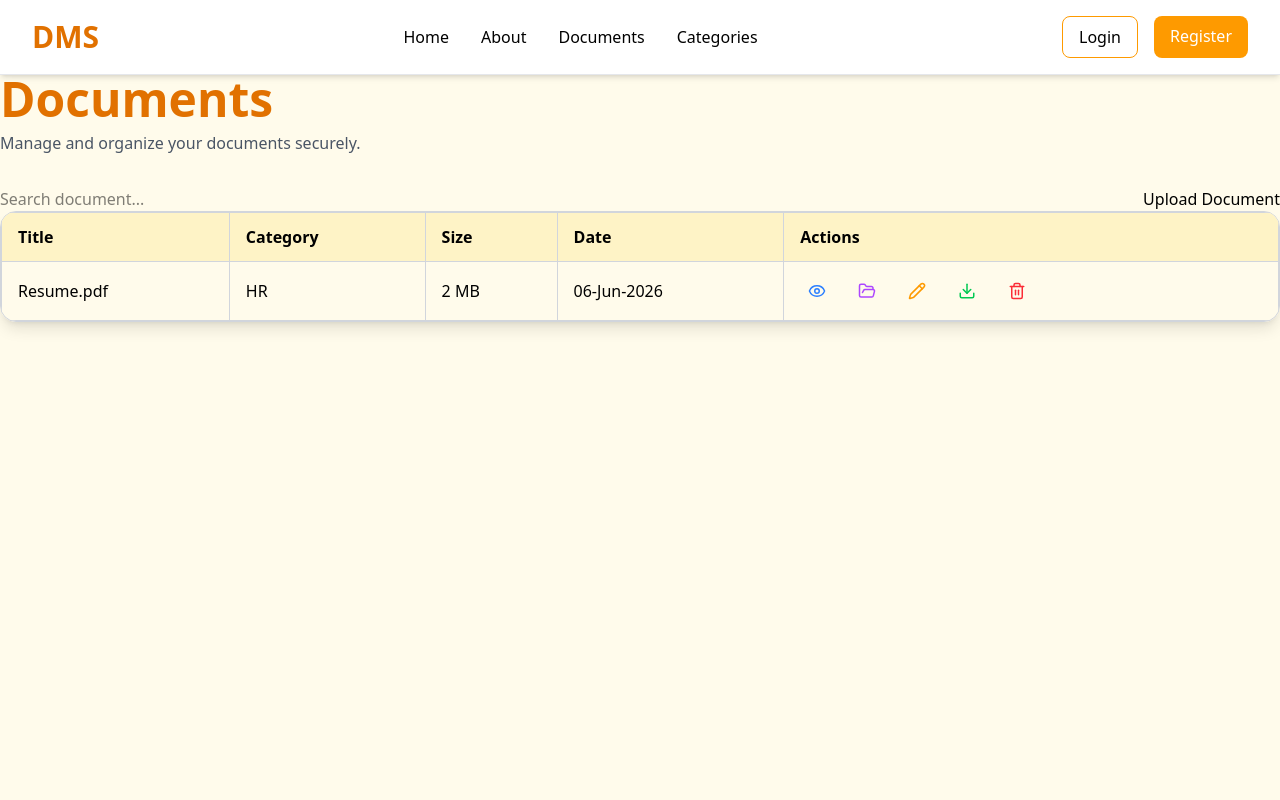
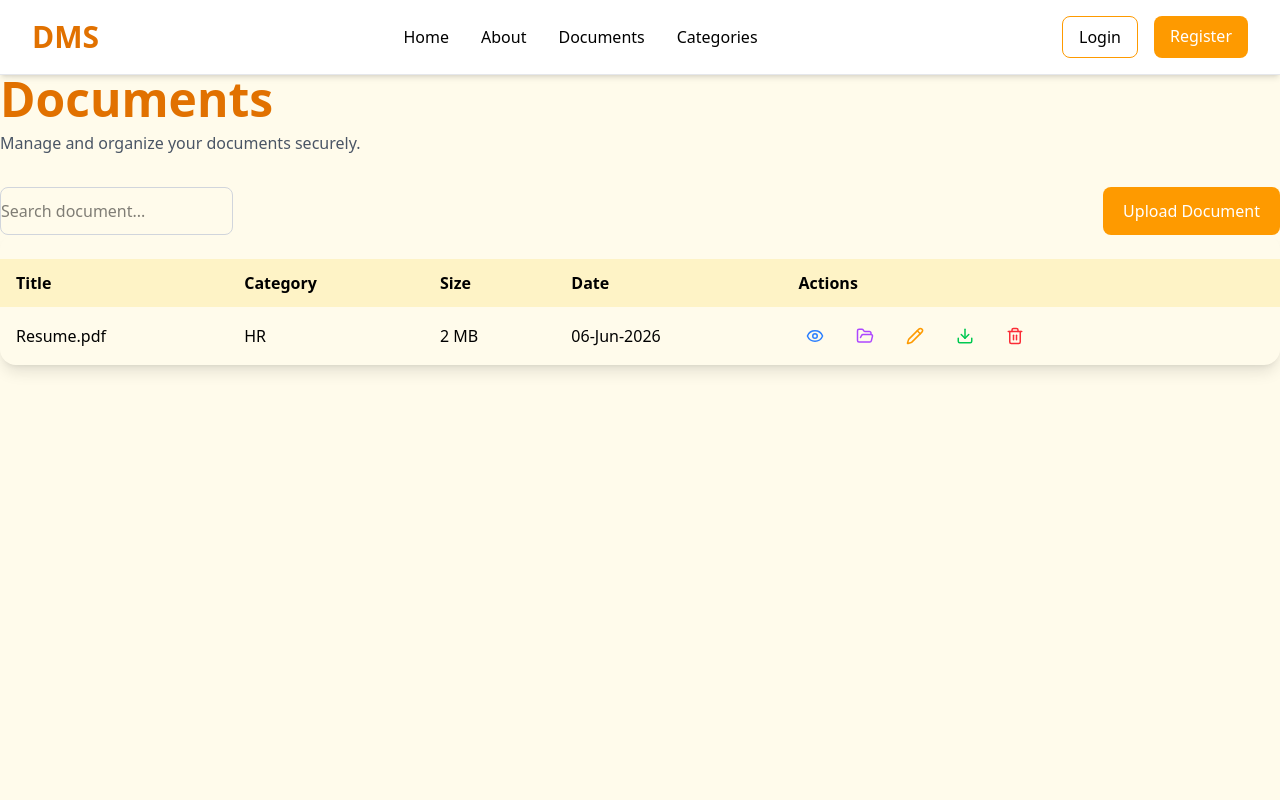
Before and after one commit to Lakshit-Poojari/Document-Management-System, a Next.js app: page /document in a window 1280 px wide. Shown: the top 800 px of the page. Built offline with nearby package versions, Linux system fonts and the light colour scheme; no server answers.

Commit message:
small bug fixes

```diff
--- a/app/(auth)/login/page.tsx
+++ b/app/(auth)/login/page.tsx
@@ -35,6 +35,7 @@ export default function Login () {
 
                 router.push("/document");
                 router.refresh();
+                window.location.href = "/document";
             } else {
             setmessage(data.message || "Invalid email or password");
             }
--- a/app/(dashboard)/categories/page.tsx
+++ b/app/(dashboard)/categories/page.tsx
@@ -15,7 +15,9 @@ export default function Categories() {
             <p className="text-gray-600 mt-2">Organize and manage document categories.</p>
           </div>
 
-          <Link href={"/categories/create"}><button className="px-5 py-3 bg-amber-500 text-white rounded-lg hover:bg-amber-600 transition">
+          <Link href={"/categories/create"}>
+          <button className="px-5 py-3 bg-amber-500 text-white rounded-lg hover:bg-amber-600 transition">
+
             Add Category
           </button></Link>
 
@@ -57,12 +59,12 @@ export default function Categories() {
                   <div className="flex gap-4">
 
                     <Link href={"/categories/1/edit"}>
-                      <button className="text-yellow-500 hover:text-yellow-700">
+                      <button className="text-amber-500 p-2 rounded-lg hover:bg-amber-100 hover:text-amber-700">
                         <Pencil size={18} />
                       </button>
                     </Link>
 
-                    <button className="text-red-500 hover:text-red-700">
+                    <button className="text-red-500 p-2 rounded-lg hover:bg-red-100 hover:text-red-700">
                       <Trash2 size={18} />
                     </button>
 
--- a/app/(dashboard)/document/page.tsx
+++ b/app/(dashboard)/document/page.tsx
@@ -14,49 +14,48 @@ export default function Document() {
         <div className="max-w-7xl mx-auto">
 
             <h1 className="text-5xl font-bold text-amber-600">
-            Documents
+                Documents
             </h1>
 
             <p className="text-gray-600  mt-2">
-            Manage and organize your documents securely.
+                Manage and organize your documents securely.
             </p>
 
             <div className="flex justify-between mt-8">
 
-            <input
-                type="text"
-                placeholder="Search document..."
-            />
+            <input  type="text" placeholder="Search document..." className="border border-gray-300 rounded-lg"/>
 
-            <Link href={"/document/create"}><button>
-                Upload Document
-            </button></Link>
+            <Link href={"/document/create"}>
+                <button className="px-5 py-3 bg-amber-500 text-white rounded-lg hover:bg-amber-600 transition">
+                    Upload Document
+                </button>
+            </Link>
 
             </div>
 
-            <div className="overflow-hidden rounded-2xl border border-gray-300 shadow-lg">
+            <div className="overflow-hidden rounded-2xl  border-gray-300 shadow-lg pt-6">
 
                 <table className="w-full">
 
                     <thead className="bg-amber-100">
                         <tr>
-                            <th className="px-4 py-3 border border-gray-300 text-left">Title</th>
-                            <th className="px-4 py-3 border border-gray-300 text-left">Category</th>
-                            <th className="px-4 py-3 border border-gray-300 text-left">Size</th>
-                            <th className="px-4 py-3 border border-gray-300 text-left">Date</th>
-                            <th className="px-4 py-3 border border-gray-300 text-left">Actions</th>
+                            <th className="px-4 py-3  border-gray-300 text-left">Title</th>
+                            <th className="px-4 py-3  border-gray-300 text-left">Category</th>
+                            <th className="px-4 py-3  border-gray-300 text-left">Size</th>
+                            <th className="px-4 py-3  border-gray-300 text-left">Date</th>
+                            <th className="px-4 py-3  border-gray-300 text-left">Actions</th>
                         </tr>
                     </thead>
 
                     <tbody>
 
                         <tr className="hover:bg-amber-50 transition">
-                            <td className="px-4 py-3 border border-gray-300">Resume.pdf</td>
-                            <td className="px-4 py-3 border border-gray-300">HR</td>
-                            <td className="px-4 py-3 border border-gray-300">2 MB</td>
-                            <td className="px-4 py-3 border border-gray-300">06-Jun-2026</td>
+                            <td className="px-4 py-3  border-gray-300">Resume.pdf</td>
+                            <td className="px-4 py-3  border-gray-300">HR</td>
+                            <td className="px-4 py-3  border-gray-300">2 MB</td>
+                            <td className="px-4 py-3  border-gray-300">06-Jun-2026</td>
 
-                            <td className="px-4 py-3 border border-gray-300">
+                            <td className="px-4 py-3  border-gray-300">
                                 <div className="flex gap-4">
 
                                     <div className="relative group">
--- a/components/Navbar.tsx
+++ b/components/Navbar.tsx
@@ -7,17 +7,14 @@ import { useEffect, useState } from "react";
 export default function Navbar() {
   const [loggedIn, setLoggedIn] = useState(false);
 
+  async function checkAuth() {
+    const response = await fetch("/api/users/me", { credentials: "include" });
+        setLoggedIn(response.ok);
+        }
+
   useEffect(() => {
         checkAuth();
         }, []);
-
-        async function checkAuth() {
-        const response = await fetch("/api/users/me", {
-            credentials: "include",
-        });
-
-        setLoggedIn(response.ok);
-        }
 
   const logout = async () => {
     await fetch("/api/users/logout", {
```
